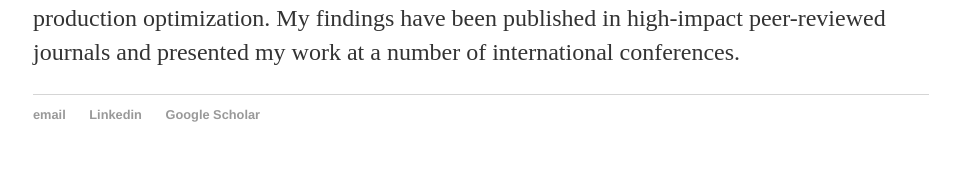
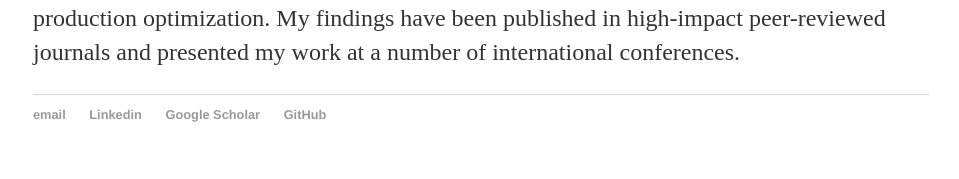
Before and after one commit to adiezolivan/adiezolivan.github.io, a Jekyll site: the page built from about/index.html, in a window 1280 px wide. Shown: the part 766-945 px from the top of the page, without its empty margins (159-1118 px from the left). Built offline with Jekyll 4.4.1, drawn with Linux system fonts in a browser that asks for light colours.

Commit message:
github page added

```diff
--- a/_layouts/default.html
+++ b/_layouts/default.html
@@ -25,6 +25,7 @@
 	        		<li><a href="mailto:adiezolivan@gmail.com">email</a></li>
 	        		<li><a href="https://www.linkedin.com/in/alberto-diez-olivan-56830a10/">Linkedin</a></li>
 				<li><a href="https://scholar.google.es/citations?hl=es&user=l2ycxmwAAAAJ&view_op=list_works/">Google Scholar</a></li>
+				<li><a href="https://github.com/adiezolivan">GitHub</a></li>
 				</ul>
 			</footer>
 		</body>
```
